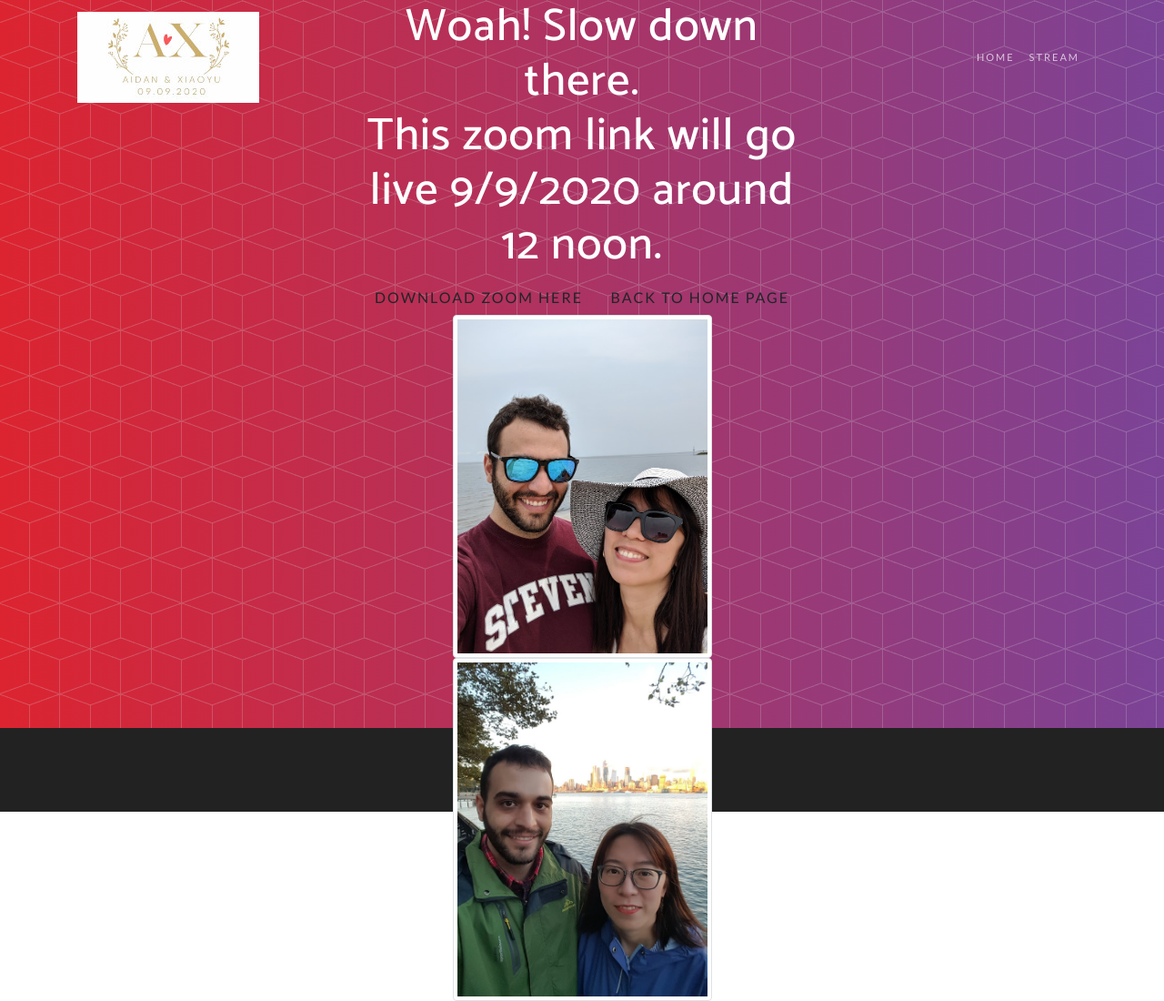
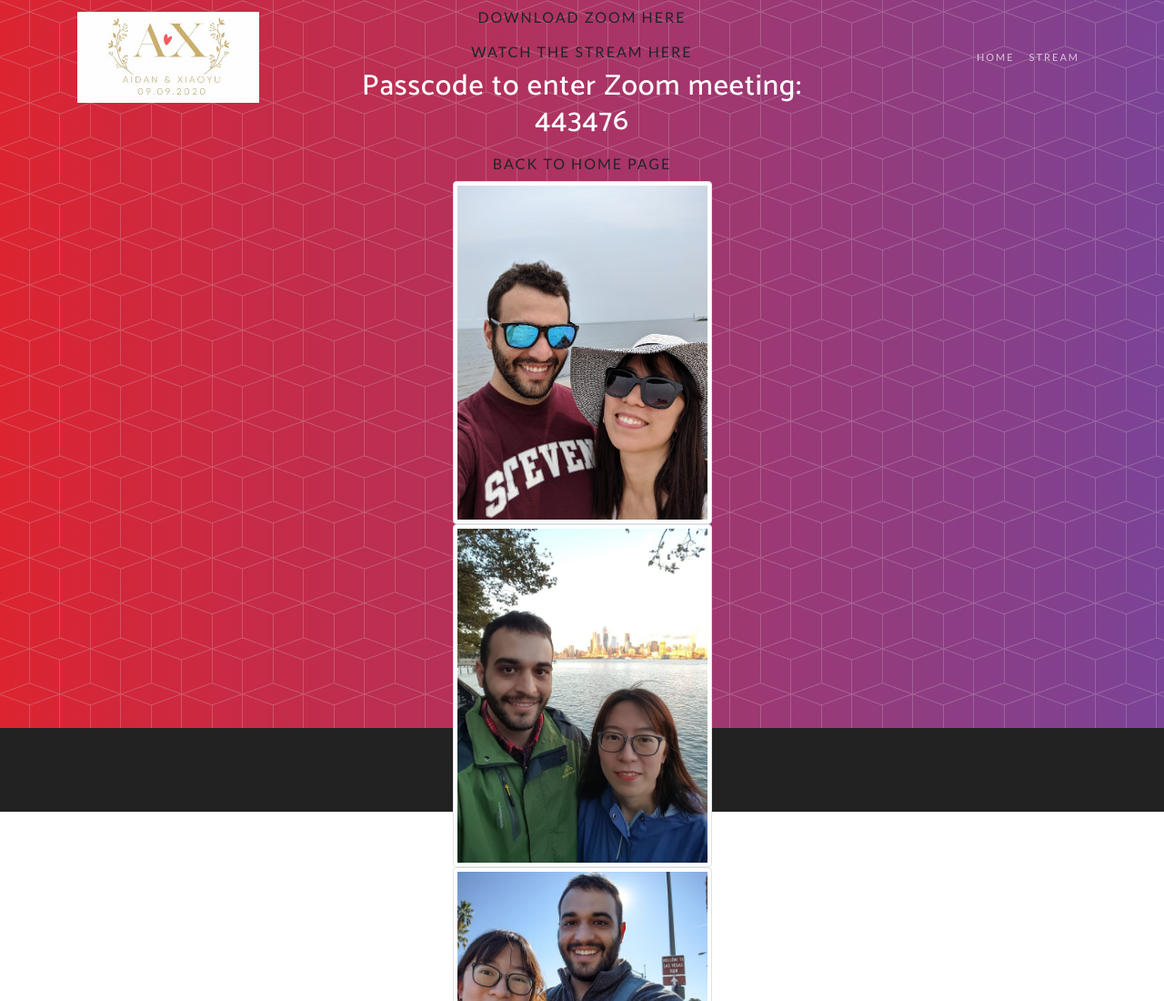
Before and after one commit to abxyz99/abxyz99.github.io, a website with bundled scripts: page stream.html in a window 1280 px wide. Shown: the top 1100 px of the page at 91% size. Built offline with nearby package versions, Linux system fonts and the light colour scheme; a web font is replaced by a local one.

Commit message:
added stream link active

```diff
--- a/stream.html
+++ b/stream.html
@@ -58,10 +58,10 @@
           <div class="header-content mx-auto">
               <div class="row">
                 <div class="col text-center">
-            <h1 class="text-center">Woah! Slow down there.<br>This zoom link will go live 9/9/2020 around 12 noon.</h1>
+<!--            <h1 class="text-center">Woah! Slow down there.<br>This zoom link will go live 9/9/2020 around 12 noon.</h1> -->
               <a href="https://zoom.us/download" class="btn btn-outline btn-xl js-scroll-trigger" target="_blank">Download Zoom Here</a>
-<!--           <a href="https://udel.zoom.us/j/93848183310" class="btn btn-outline btn-xl js-scroll-trigger" target="_blank">Watch the Stream Here</a>
-            <h1 class="text-center">Passcode 443476</h1> -->
+           <a href="https://udel.zoom.us/j/93848183310" class="btn btn-outline btn-xl js-scroll-trigger" target="_blank">Watch the Stream Here</a>
+            <h2 class="text-center">Passcode to enter Zoom meeting: 443476</h2>
             <a href="index.html" class="btn btn-outline btn-xl js-scroll-trigger">Back to Home Page</a>
           </div>
         </div>
```
